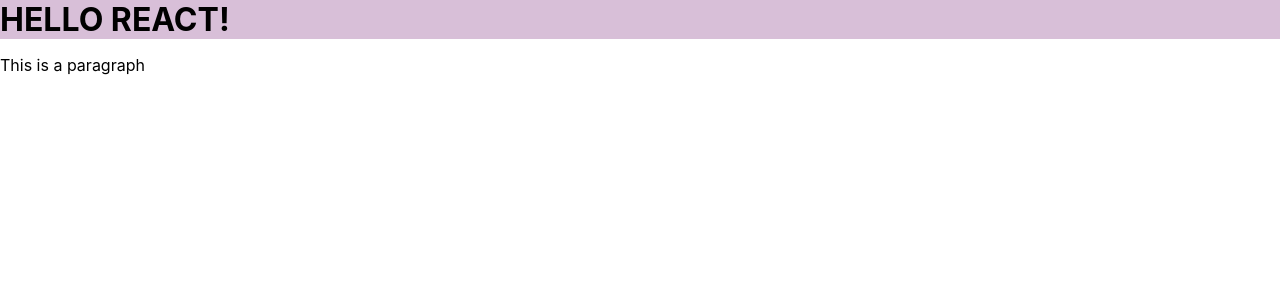
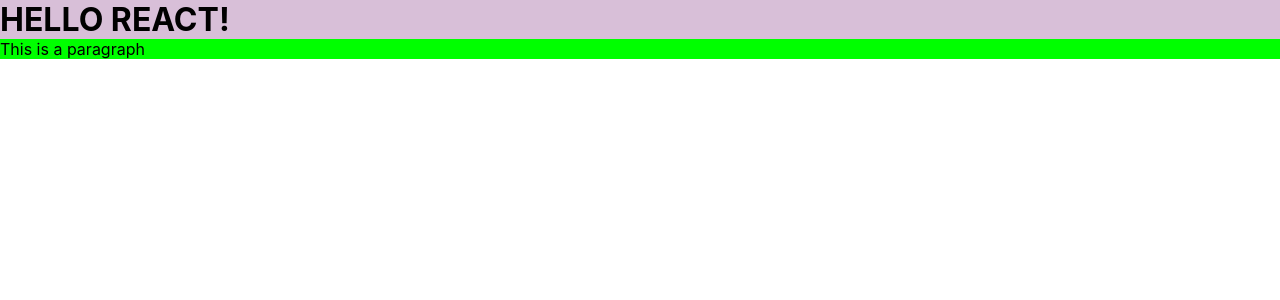
Before and after one commit to lowkieman/learn-react, a React (Create React App) app: page / in a window 1280 px wide. Shown: the top 300 px of the page. Built offline with nearby package versions, Linux system fonts and the light colour scheme.

Commit message:
update all

```diff
--- a/src/App.css
+++ b/src/App.css
@@ -18,3 +18,9 @@
   text-transform: uppercase;
   text-decoration: dashed;
 }
+
+p{
+  margin: 0 auto;
+  padding: 0;
+  background-color: lime;
+}
--- a/src/index.js
+++ b/src/index.js
@@ -18,8 +18,8 @@
 */
 import React from 'react';
 import ReactDOM from 'react-dom/client';
-import './index.css'
-import './App.css'
+import './index.css';
+import './App.css';
 
 const myFirstElement = <h1>Hello React!</h1>
 const mySecondElement= <p>This is a paragraph</p>
```
